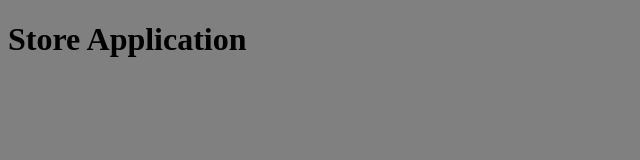
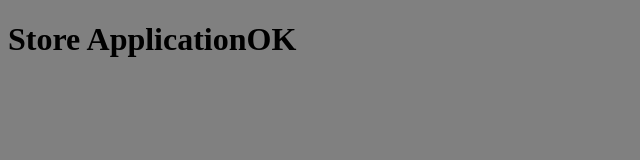
Before and after one commit to YajJackson/StoreThing, a plain HTML site: page index.html in a window 1280 px wide. Shown: the full height of the page, 0-640 px from the left. Drawn offline with Linux system fonts and the light colour scheme.

Commit message:
added something

```diff
--- a/index.html
+++ b/index.html
@@ -5,6 +5,6 @@
 	<link rel="stylesheet" type="text/css" href="./main.css">
 </head>
 <body>
-	<h1>Store Application</h1>
+	<h1>Store ApplicationOK</h1>
 </body>
 </html>
```
